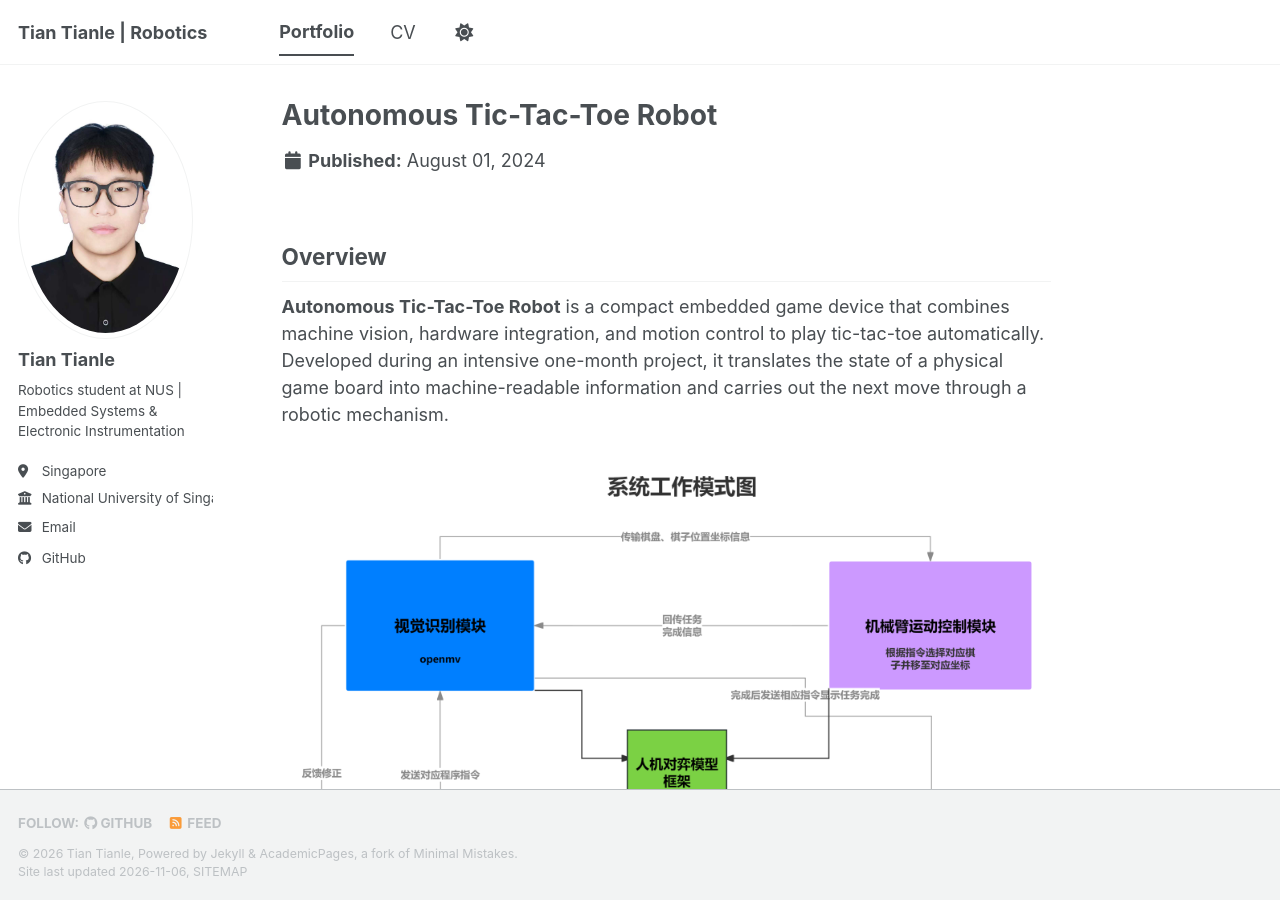
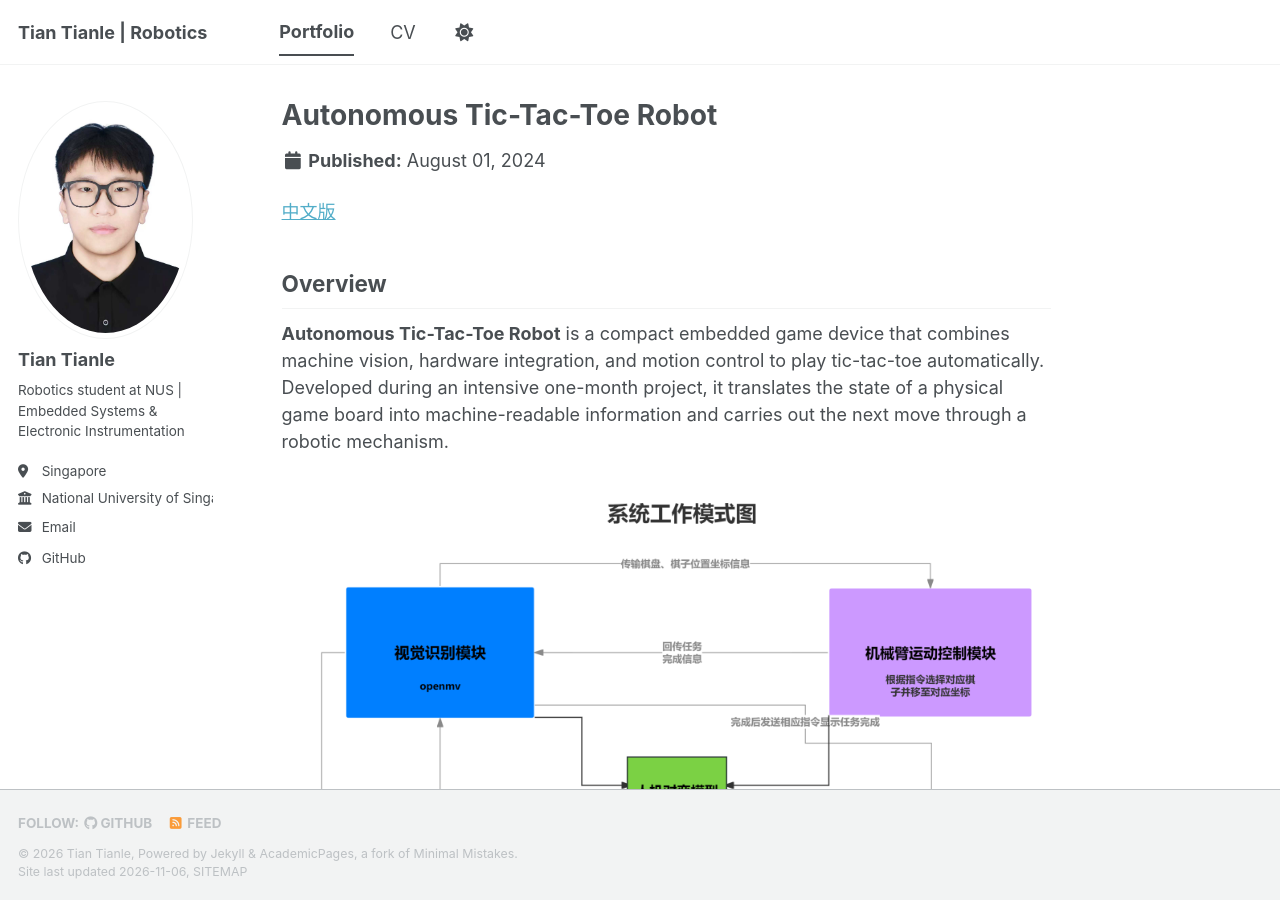
Before and after one commit to henrenzhenderen5/henrenzhenderen5.github.io, a Jekyll site: the page built from _portfolio/2024-08-tic-tac-toe-robot.md, in a window 1280 px wide and 900 px high. Built offline with Jekyll 4.4.1, drawn with Linux system fonts in a browser that asks for light colours; a style sheet for code colours, icons or effects is not loaded.

Commit message:
Add files via upload

```diff
--- a/_portfolio/2024-08-tic-tac-toe-robot.md
+++ b/_portfolio/2024-08-tic-tac-toe-robot.md
@@ -5,6 +5,8 @@ permalink: /portfolio/tic-tac-toe-robot/
 excerpt: "A vision-guided embedded game device that detects a tic-tac-toe board and executes moves automatically.<br/><img src='/images/portfolio/tic-tac-toe-cover.jpg' alt='Autonomous Tic-Tac-Toe Robot'>"
 date: 2024-08-01
 ---
+
+[中文版]({{ '/portfolio-zh/tic-tac-toe-robot/' | relative_url }})
 
 ## Overview
 
```
Also changed, not shown: _portfolio/2025-06-superheterodyne-spectrum-analyzer.md (+2 -0 lines).
